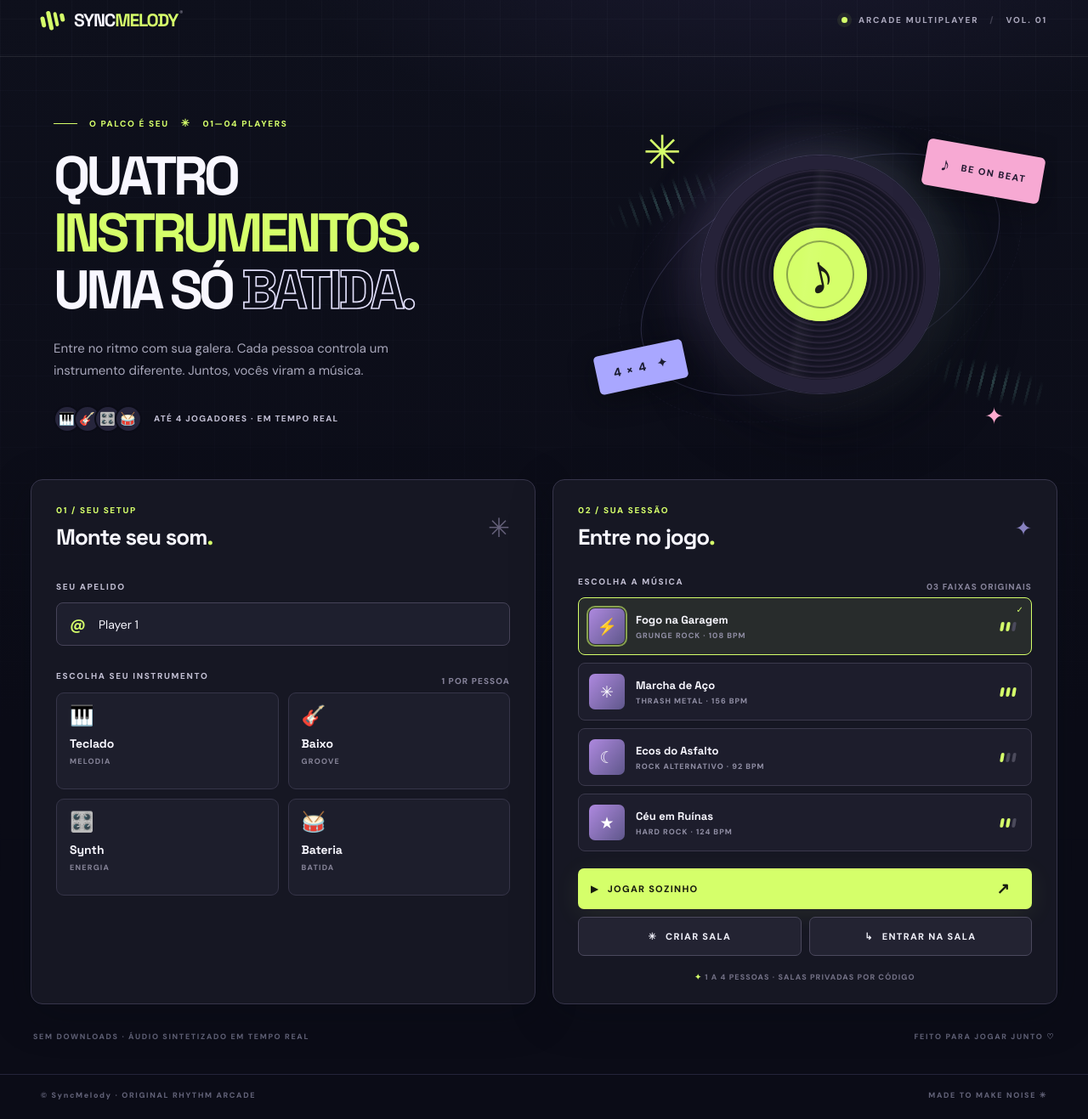
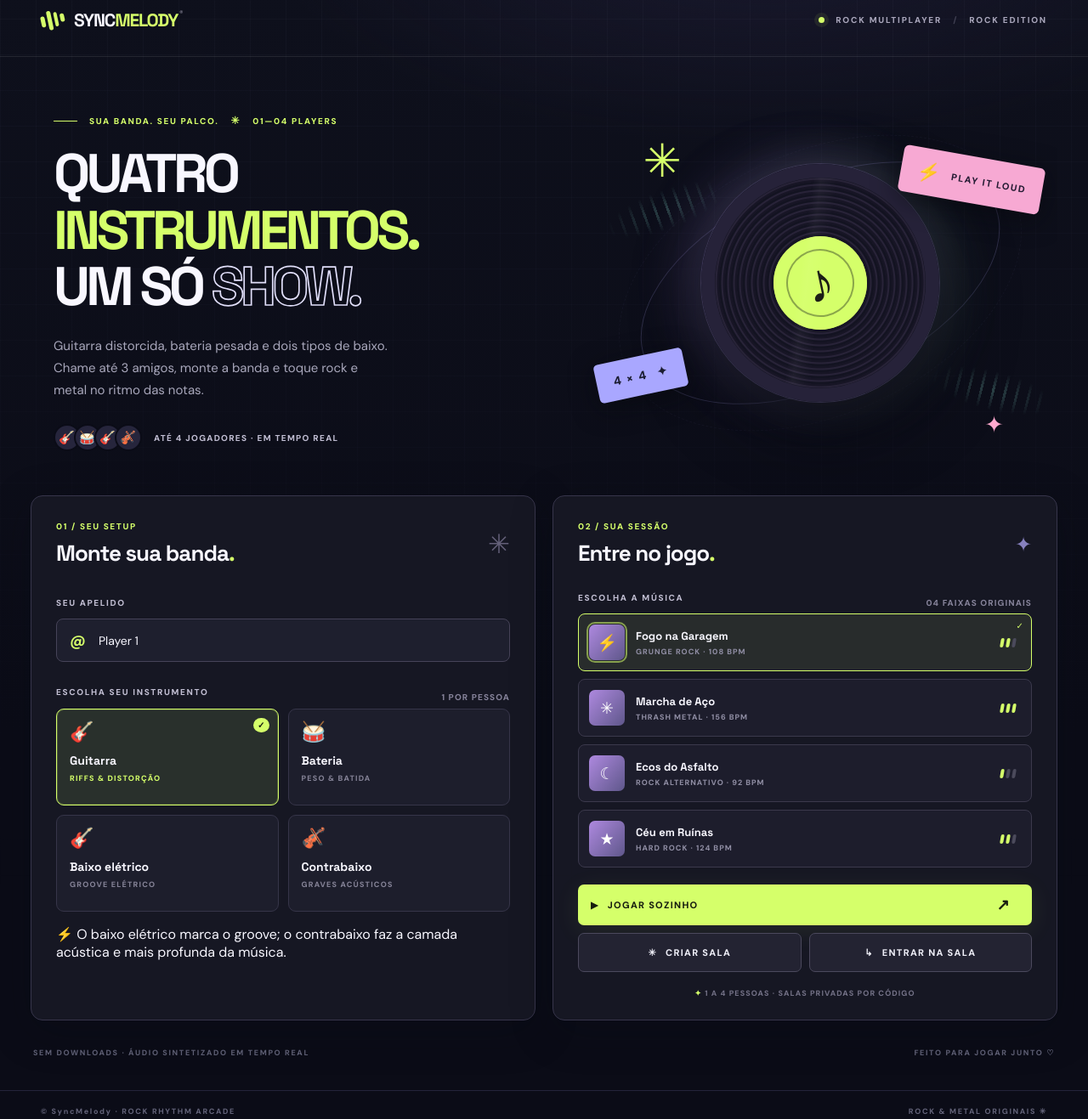
Before and after one commit to SungFix/SyncMelody, a plain HTML site: page index.html in a window 1280 px wide. Shown: the part 20-1337 px from the top of the page at 85% size. Drawn offline with Linux system fonts and the light colour scheme.

Commit message:
Rock Edition: interface de banda com guitarra, bateria, baixo e contrabaixo

```diff
--- a/index.html
+++ b/index.html
@@ -4,8 +4,8 @@
   <meta charset="UTF-8">
   <meta name="viewport" content="width=device-width, initial-scale=1.0, viewport-fit=cover">
   <meta name="theme-color" content="#090b15">
-  <meta name="description" content="SyncMelody: jogo musical cooperativo para até 4 pessoas, cada uma com seu instrumento.">
-  <title>SyncMelody — 4 pessoas. 1 só batida.</title>
+  <meta name="description" content="SyncMelody Rock: jogo de banda para 1 a 4 pessoas com guitarra, bateria, baixo elétrico e contrabaixo.">
+  <title>SyncMelody Rock — Monte sua banda</title>
   <link rel="stylesheet" href="./style.css">
 </head>
 <body>
@@ -15,21 +15,21 @@
         <span class="brand-mark" aria-hidden="true"><span></span><span></span><span></span><span></span></span>
         <span>SYNC<span class="brand-accent">MELODY</span><sup>®</sup></span>
       </a>
-      <div class="topbar-right"><span class="pulse-dot"></span> <span>ARCADE MULTIPLAYER</span><span class="topbar-sep">/</span><span>VOL. 01</span></div>
+      <div class="topbar-right"><span class="pulse-dot"></span> <span>ROCK MULTIPLAYER</span><span class="topbar-sep">/</span><span>ROCK EDITION</span></div>
     </header>
 
     <main id="landing" class="landing">
       <section class="hero" aria-labelledby="hero-title">
         <div class="hero-copy">
-          <div class="eyebrow"><span class="eyebrow-line"></span> O PALCO É SEU <span class="tiny-star">✳</span> 01—04 PLAYERS</div>
-          <h1 id="hero-title">QUATRO<br><em>INSTRUMENTOS.</em><br>UMA SÓ <span class="outline-text">BATIDA.</span></h1>
-          <p>Entre no ritmo com sua galera. Cada pessoa controla um instrumento diferente. Juntos, vocês viram a música.</p>
-          <div class="hero-mini"><span class="mini-chips"><span>🎹</span><span>🎸</span><span>🎛️</span><span>🥁</span></span><span>ATÉ 4 JOGADORES · EM TEMPO REAL</span></div>
+          <div class="eyebrow"><span class="eyebrow-line"></span> SUA BANDA. SEU PALCO. <span class="tiny-star">✳</span> 01—04 PLAYERS</div>
+          <h1 id="hero-title">QUATRO<br><em>INSTRUMENTOS.</em><br>UM SÓ <span class="outline-text">SHOW.</span></h1>
+          <p>Guitarra distorcida, bateria pesada e dois tipos de baixo. Chame até 3 amigos, monte a banda e toque rock e metal no ritmo das notas.</p>
+          <div class="hero-mini"><span class="mini-chips"><span>🎸</span><span>🥁</span><span>🎸</span><span>🎻</span></span><span>ATÉ 4 JOGADORES · EM TEMPO REAL</span></div>
         </div>
         <div class="hero-art" aria-hidden="true">
           <div class="orbit orbit-one"></div><div class="orbit orbit-two"></div>
           <div class="hero-disc"><div class="disc-center"><span>♪</span></div></div>
-          <div class="floating-label float-a">♪ <span>BE ON BEAT</span></div>
+          <div class="floating-label float-a">⚡ <span>PLAY IT LOUD</span></div>
           <div class="floating-label float-b"><span>4 × 4</span> ✦</div>
           <div class="big-spark spark-a">✳</div><div class="big-spark spark-b">✦</div>
           <div class="visual-wave wave-one"></div><div class="visual-wave wave-two"></div>
@@ -38,21 +38,22 @@
 
       <section class="hub" aria-label="Montar banda e escolher música">
         <div class="setup-panel">
-          <div class="section-heading"><div><div class="section-kicker">01 / SEU SETUP</div><h2>Monte seu som<span class="period">.</span></h2></div><div class="heading-star">✳</div></div>
+          <div class="section-heading"><div><div class="section-kicker">01 / SEU SETUP</div><h2>Monte sua banda<span class="period">.</span></h2></div><div class="heading-star">✳</div></div>
           <label class="field-label" for="nickname">SEU APELIDO</label>
           <div class="input-wrap"><span class="input-icon">@</span><input id="nickname" maxlength="18" autocomplete="nickname" placeholder="Como te chamam?" value="Player 1" /></div>
           <div class="field-row"><span class="field-label">ESCOLHA SEU INSTRUMENTO</span><span class="micro-info">1 POR PESSOA</span></div>
           <div class="instruments" id="instrument-options" role="group" aria-label="Instrumento">
-            <button type="button" class="instrument selected" data-instrument="keys" aria-pressed="true"><span class="inst-icon">🎹</span><strong>Teclado</strong><small>MELODIA</small><span class="inst-check">✓</span></button>
-            <button type="button" class="instrument" data-instrument="bass" aria-pressed="false"><span class="inst-icon">🎸</span><strong>Baixo</strong><small>GROOVE</small><span class="inst-check">✓</span></button>
-            <button type="button" class="instrument" data-instrument="lead" aria-pressed="false"><span class="inst-icon">🎛️</span><strong>Synth</strong><small>ENERGIA</small><span class="inst-check">✓</span></button>
-            <button type="button" class="instrument" data-instrument="drums" aria-pressed="false"><span class="inst-icon">🥁</span><strong>Bateria</strong><small>BATIDA</small><span class="inst-check">✓</span></button>
+            <button type="button" class="instrument selected" data-instrument="guitar" aria-pressed="true"><span class="inst-icon">🎸</span><strong>Guitarra</strong><small>RIFFS & DISTORÇÃO</small><span class="inst-check">✓</span></button>
+            <button type="button" class="instrument" data-instrument="drums" aria-pressed="false"><span class="inst-icon">🥁</span><strong>Bateria</strong><small>PESO & BATIDA</small><span class="inst-check">✓</span></button>
+            <button type="button" class="instrument" data-instrument="bass" aria-pressed="false"><span class="inst-icon">🎸</span><strong>Baixo elétrico</strong><small>GROOVE ELÉTRICO</small><span class="inst-check">✓</span></button>
+            <button type="button" class="instrument" data-instrument="contrabass" aria-pressed="false"><span class="inst-icon">🎻</span><strong>Contrabaixo</strong><small>GRAVES ACÚSTICOS</small><span class="inst-check">✓</span></button>
           </div>
+          <p class="instrument-tip">⚡ O baixo elétrico marca o groove; o contrabaixo faz a camada acústica e mais profunda da música.</p>
         </div>
 
         <div class="lobby-panel">
           <div class="section-heading"><div><div class="section-kicker">02 / SUA SESSÃO</div><h2>Entre no jogo<span class="period">.</span></h2></div><span class="session-icon">✦</span></div>
-          <div class="song-header"><span class="field-label">ESCOLHA A MÚSICA</span><span id="song-count" class="micro-info">03 FAIXAS ORIGINAIS</span></div>
+          <div class="song-header"><span class="field-label">ESCOLHA A MÚSICA</span><span id="song-count" class="micro-info">04 FAIXAS ORIGINAIS</span></div>
           <div class="song-list" id="song-list"></div>
           <div id="entry-controls" class="entry-controls">
             <button type="button" id="solo-btn" class="btn btn-primary"><span>▶</span> JOGAR SOZINHO <span class="btn-end">↗</span></button>
@@ -75,12 +76,12 @@
     <main id="game" class="game" hidden>
       <div class="game-top">
         <button type="button" class="back-button" id="exit-game">← SAIR</button>
-        <div class="game-track"><span class="onair-dot"></span><div><span class="game-track-label">TOCANDO AGORA</span><strong id="game-song">Neon Rush</strong></div></div>
+        <div class="game-track"><span class="onair-dot"></span><div><span class="game-track-label">TOCANDO AGORA</span><strong id="game-song">Fogo na Garagem</strong></div></div>
         <div class="game-top-right"><span id="game-room-label">MODO SOLO</span><button type="button" id="sound-toggle" class="sound-toggle" aria-label="Silenciar ou ativar som">♫ SOM ON</button></div>
       </div>
       <div class="stage-grid">
         <section class="play-stage" aria-label="Pista de notas">
-          <div class="stage-header"><div><span class="stage-kicker">VOCÊ TOCA</span><h2 id="active-instrument-name">TECLADO <span>🎹</span></h2></div><div class="stage-bpm"><span>RITMO</span><strong id="game-bpm">112 BPM</strong></div></div>
+          <div class="stage-header"><div><span class="stage-kicker">VOCÊ TOCA</span><h2 id="active-instrument-name">GUITARRA <span>🎸</span></h2></div><div class="stage-bpm"><span>RITMO</span><strong id="game-bpm">112 BPM</strong></div></div>
           <div class="lane-board" id="lane-board"><canvas id="notes-canvas" aria-label="Notas descendo em quatro faixas"></canvas><div id="countdown" class="countdown" aria-live="polite" hidden>3</div><div id="judgement" class="judgement" aria-live="polite"></div><div class="lane-buttons"><button type="button" data-lane="0" aria-label="Tocar nota D"><span>D</span></button><button type="button" data-lane="1" aria-label="Tocar nota F"><span>F</span></button><button type="button" data-lane="2" aria-label="Tocar nota J"><span>J</span></button><button type="button" data-lane="3" aria-label="Tocar nota K"><span>K</span></button></div></div>
           <div class="progress-area"><div class="progress-label"><span>PROGRESSO DA FAIXA</span><span id="progress-time">00:00 / 00:00</span></div><div class="progress-bar"><div id="progress-fill"></div></div></div>
           <div class="game-instructions">PRESSIONE <kbd>D</kbd> <kbd>F</kbd> <kbd>J</kbd> <kbd>K</kbd> NO RITMO DAS NOTAS <span>OU TOQUE NOS BOTÕES</span></div>
@@ -93,10 +94,10 @@
           <div class="tip-card"><span>✺</span><div><strong>DICA DE PALCO</strong><p>Acerte perto da linha luminosa para conseguir PERFECT e acumular combos.</p></div></div>
         </aside>
       </div>
-      <div class="results-backdrop" id="results" hidden><div class="results-modal"><span class="result-spark">✳</span><div class="result-eyebrow">FIM DA APRESENTAÇÃO</div><h2>SHOW DE<br><em>BOLA!</em></h2><p id="result-message">Sua música ficou incrível!</p><div class="result-stats"><div><span>PONTOS</span><strong id="result-score">0</strong></div><div><span>PRECISÃO</span><strong id="result-accuracy">0%</strong></div><div><span>MAIOR COMBO</span><strong id="result-combo">0</strong></div></div><button type="button" class="btn btn-primary" id="back-to-lobby">↵ VOLTAR AO LOBBY</button></div></div>
+      <div class="results-backdrop" id="results" hidden><div class="results-modal"><span class="result-spark">✳</span><div class="result-eyebrow">FIM DA APRESENTAÇÃO</div><h2>VOCÊ<br><em>ARREBENTOU!</em></h2><p id="result-message">Sua música ficou incrível!</p><div class="result-stats"><div><span>PONTOS</span><strong id="result-score">0</strong></div><div><span>PRECISÃO</span><strong id="result-accuracy">0%</strong></div><div><span>MAIOR COMBO</span><strong id="result-combo">0</strong></div></div><button type="button" class="btn btn-primary" id="back-to-lobby">↵ VOLTAR AO LOBBY</button></div></div>
     </main>
     <div role="status" aria-live="polite" id="toast" class="toast" hidden></div>
-    <footer class="footer"><span>© SyncMelody · ORIGINAL RHYTHM ARCADE</span><span>MADE TO MAKE NOISE ✳</span></footer>
+    <footer class="footer"><span>© SyncMelody · ROCK RHYTHM ARCADE</span><span>ROCK & METAL ORIGINAIS ✳</span></footer>
   </div>
   <script defer src="https://cdn.jsdelivr.net/npm/peerjs@1.5.5/dist/peerjs.min.js"></script>
   <script type="module" src="./app.js"></script>
```
